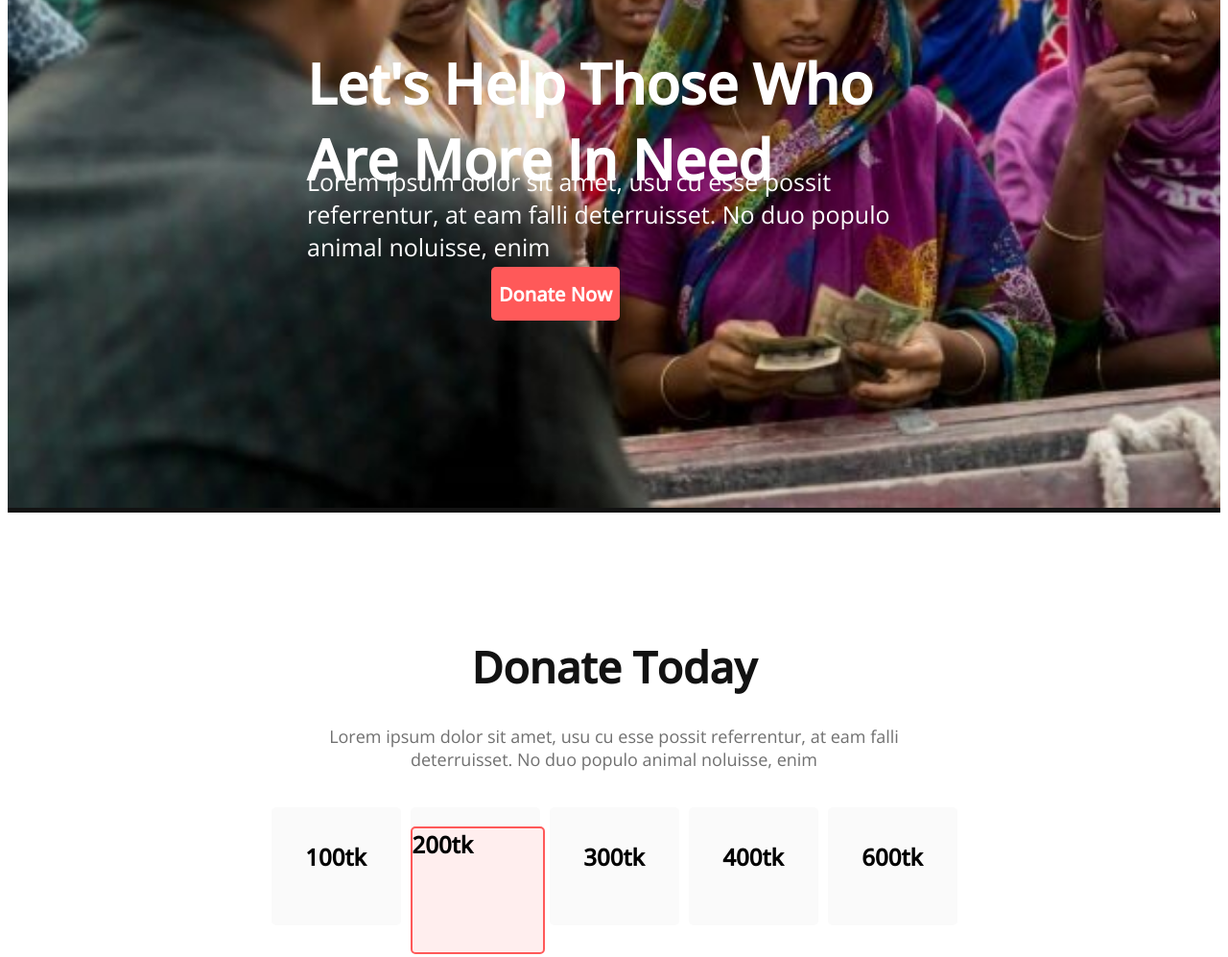
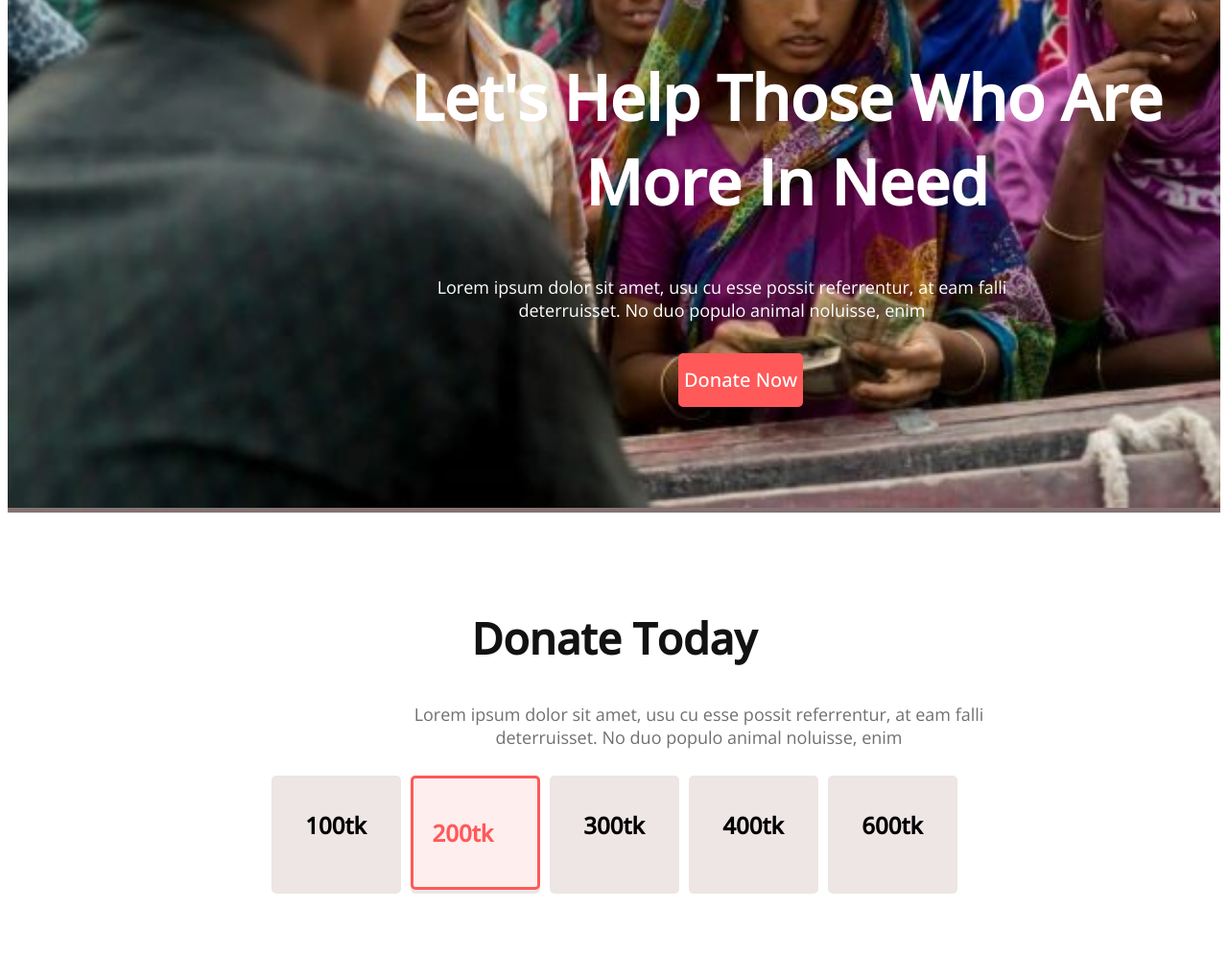
Before and after one commit to KamruzzamanShiblu/Donate-today, a plain HTML site: page index.html in a window 1280 px wide. Shown: the part 322-1319 px from the top of the page at 96% size. Drawn offline with nearby package versions, Linux system fonts and the light colour scheme.

Commit message:
i am done for two section

```diff
--- a/index.html
+++ b/index.html
@@ -15,14 +15,22 @@
 
          <section class="first-section">
                 <img class="donation1" src="images/donation1.jpg" alt="">
+               <div class="section1">
                 <h1 class="section-title">Let's Help Those Who Are More In Need</h1>
                 <p class="section-description">Lorem ipsum dolor sit amet, usu cu esse possit referrentur, at eam falli deterruisset. No duo populo animal noluisse, enim</p>
-                <button class="btn-primary">Donate Now</button>
+                <button class="btn-primary">
+                     Donate Now
+                </button>
+               </div>
          </section>
-         <div>
-                <h1 class="text-primary">Donate Today</h1>
-                <p class="description-primary">Lorem ipsum dolor sit amet, usu cu esse possit referrentur, at eam falli deterruisset. No duo populo animal noluisse, enim</p>
-         </div>
+              <section class="donate-today-section">
+                <div>
+                        <h1 class="text-primary">Donate Today</h1>
+
+                        <p class="description-primary">Lorem ipsum dolor sit amet, usu cu esse possit referrentur, at eam falli deterruisset. No duo populo animal noluisse, enim</p>
+                 </div>
+              </section>
+
          <!-- money section  -->
          <section>
                 <div class="money">
@@ -50,6 +58,38 @@
                 <h4 class="taka">Other Amount (Taka)</h4><hr>
                <button class="btn-secondary">Donate Now</button>
          </div>
+
+         <!-- our donate plane section -->
+         <section class="our-donate-plane">
+                <h1 class="text-primary"> Our Donate Plane</h1>
+                   <p class="description-primary">Lorem ipsumdolor sit amet, usu cu esse possit referrentur, at eam falli deterruisset. No duo populo animal noluisse, enim</p>
+
+                 <div class="plane-boxes">
+                    <div class="plane-box">
+               <img src="images/../icons/food.png" alt="">
+                <h2 class="plane-text">Food for a family</h2>
+                  <p class="plane-description">
+                       Amet minim mollit non deserunt ullamco est sit aliqua dolor do amet sint. Velit officia consequat duis enim velit mollit.
+                      </p>
+                   </div>
+                    <div class="plane-box shelter">
+                       <img src="images/../icons/shelter.png" alt="">
+                          <h2 class="plane-text">Shelter for a family</h2>
+                     <p class="plane-description">
+                         Amet minim mollit non deserunt ullamco est sit aliqua dolor do amet sint. Velit officia consequat duis enim velit mollit.
+                                   </p>
+                         </div>
+                          <div class="plane-box frame">
+                      <img src="images/../icons/Frame-1.png" alt="">
+                                   <h2 class="plane-text">Education for a family</h2>
+                                   <p class="plane-description">
+                        Amet minim mollit non deserunt ullamco est sit aliqua dolor do amet sint. Velit officia consequat duis enim velit mollit.
+                                   </p>
+                                </div>
+
+                        </div>
+
+         </section>
         </main>
         <footer>
 
--- a/style.css
+++ b/style.css
@@ -1,66 +1,75 @@
 *{
         font-family: 'Inter', sans-serif;
        font-family: 'Open Sans', sans-serif;
-}
-.first-section{
-        background: linear-gradient(360deg, #121212 0%, rgba(18, 18, 18, 0) 100%);
-}
 
-.section-title{
-        position: absolute;
-        top: 50%;
-        left: 50%;
-        transform: translate(-50%, -50%);
-        font-size: 58px;
-        color: #FFFFFF;
-
-
-
-
-
-}
-.btn-primary{
-        position: absolute;
-        top: 75%;
-        left: 40%;
-        background: #FF5959;
-        border-radius: 5px;
-        height: 56px;
-        font-weight: 700;
-        font-size: 20px;
-        color: #FFFFFF;
-        border: 0;
-        padding: 8px;
-}
-.section-description{
-        position: absolute;
-        top: 65%;
-        left: 50%;
-        color: #FFFFFF;
-        font-size: 25px;
-        transform: translate(-50%, -50%);
+/* background-color:#FFFFFF; */
 }
 .donation1{
         width: 100%;
         position: relative;
 
 }
+.first-section{
+        background: linear-gradient(360deg, #857272 0%, rgba(18, 18, 18, 0) 100%);
+}
+.section1{
+       margin: 175px 307px;
+       width: 826px;
+       height: 320px;
+       position: absolute;
+       top: 250px;
+       left: 100px;
+       margin-top: 75px;
+}
+.section1 .section-title{
+        font-weight: 700;
+       font-size: 65px;
 
-/* donate today styles */
+       text-align: center;
+      color: #FFFFFF;
+}
+.section1 .section-description{
+        width: 691px;
+        height: 56px;
+        font-weight: 400;
+        margin: 25px 0;
+       font-size: 18px;
+       left: 379px;
+       right: 375px;
+       text-align: center;
+        color: #FFFFFF;
+
+}
+.btn-primary{
+        height: 56px;
+        border: 0;
+        background: #FF5959;
+        border-radius: 5px;
+        font-weight: 500;
+        font-size: 20px;
+        color: #FFFFFF;
+        margin: 0px 300px;
+}
+/* donate today section styles */
+
 .text-primary{
-        text-align: center;
-        font-weight: 700;
-        font-size: 45px;
-        color: #121212;
-        margin-top: 130px;
+       font-weight: 700;
+       font-size: 45px;
+       text-align: center;
+       color: #121212;
+       margin-top: 100px;
 }
+
 .description-primary{
-        font-weight: 400;
+font-weight: 400;
+width: 691px;
+height: 56px;
+margin: 20px 375px;
+text-align: center;
 font-size: 18px;
-text-align: center;
+
 color: #707070;
-height: 56px;
-margin: 30px 330px;
+
 }
 
 /* money section styles */
@@ -79,27 +88,20 @@ margin: 30px 330px;
 .money-title{
 width: 135px;
 height: 123px;
-background: #FAFAFA;
+background: #eee5e5;
 border-radius: 5px
 
 
 }
 .two-hundred{
-        width: 136px;
-        height: 129px;
-        color: ;
-       background-color: #FFEEEE;
-       border: 2px solid #FF5959;
-       border-radius: 5px;
+       color: #FF5959;
+}
 
-
-
-}
-/* .two-hundred h2{
-        padding: 15px;
-} */
-mama{
+.mama{
 padding: 20px;
+border: 3px solid #FF5959;
+background-color: #FFEEEE;
+border-radius: 5px;
 }
 .taka{
         color: #B3B3B3;
@@ -115,6 +117,8 @@ padding: 20px;
         border-radius: 5px;
         color: #FFFFFF;
         border: 0;
+        margin-top: 15px;
+        padding: 9px 9px;
 
 
 }
@@ -123,3 +127,26 @@ padding: 20px;
         margin: 99px 338px;
         color:#B3B3B3;
 }
+/* our donate plane styles */
+.plane-boxes{
+        display: flex;
+        justify-content: space-between;
+        margin: 50px 155px;
+
+        gap: 25px;
+}
+.plane-box{
+background: rgba(187, 176, 176, 0.1);
+border-radius: 5px;
+ height: 352px;
+
+padding: 20px;
+
+/* margin: 50px 100px */
+}
+.shelter{
+        background-color: rgb(198, 222, 231);
+}
+.frame{
+      background-color:#dcc572 ;
+}
```
